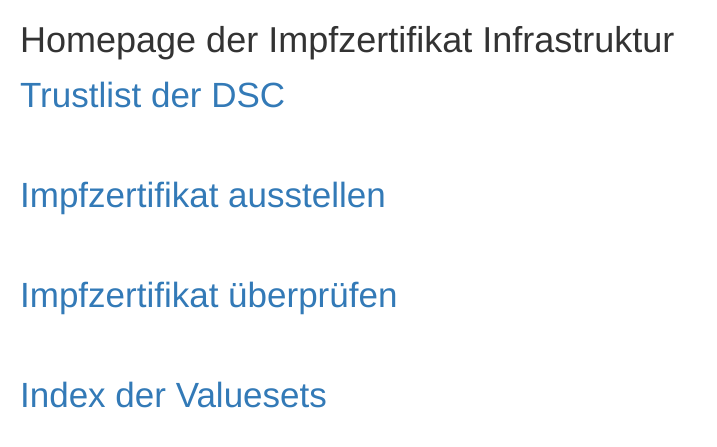
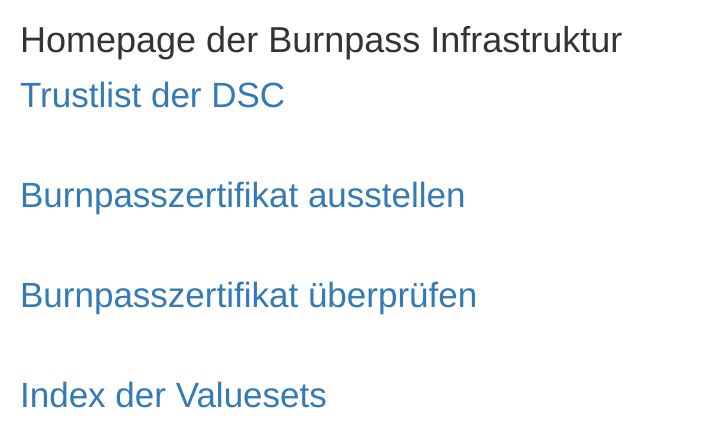
Before and after one commit to BurnPass/burnpass-backend, a Flask app: page / in a window 1280 px wide. Shown: the top 447 px of the page, without its empty margins (0-717 px from the left). Run offline with Flask 3, Linux system fonts and the light colour scheme; parts of the project's set-up code (start-up, migrations or seed data) failed here and were passed over; some libraries are stand-ins or nearby versions.

Commit message:
rebranding zu BP

```diff
--- a/server/cert_creation.py
+++ b/server/cert_creation.py
@@ -58,8 +58,8 @@ def generate_qrimage(cert_string: str):
 
 
 # Seite zum Erstellen von Zertifikaten
-@cert_creation_blueprint.route('/create_digital_hcert', methods=["GET", "POST"])
-def create_digital_hcert():
+@cert_creation_blueprint.route('/create_digital_bpcert', methods=["GET", "POST"])
+def create_digital_bpcert():
     formlist = makeforms()
     # bei Abschicken des Formulares
     if formlist[1].validate_on_submit():
@@ -70,7 +70,7 @@ def create_digital_hcert():
         # zum qr bild machen
         img = generate_qrimage(payload)
         return send_file(img, 'file.png', as_attachment=True,
-                         download_name=f'HCERT_{formlist[2].nachname.data}_{formlist[1].vorname.data}_{formlist[0].dob.data}.png')
+                         download_name=f'BPCERT_{formlist[2].nachname.data}_{formlist[1].vorname.data}_{formlist[0].dob.data}.png')
     # Eingabemaske anzeigen
     return render_template("hcert_creation.html",
                            dobform=formlist[0],
--- a/server/templates/index.html
+++ b/server/templates/index.html
@@ -9,14 +9,14 @@
 }
 </style>
 <div class="index">
-<h1>Homepage der Impfzertifikat Infrastruktur</h1>
+<h1>Homepage der Burnpass Infrastruktur</h1>
 <a href="/trustList/DSC">Trustlist der DSC</a>
 </br>
 </br>
-<a href="/create_digital_hcert">Impfzertifikat ausstellen</a>
+<a href="/create_digital_bpcert">Burnpasszertifikat ausstellen</a>
 </br>
 </br>
-<a href="/verifyqr">Impfzertifikat überprüfen</a>
+<a href="/verifyqr">Burnpasszertifikat überprüfen</a>
 </br>
 </br>
 <a href="/valuesets">Index der Valuesets</a>
```
